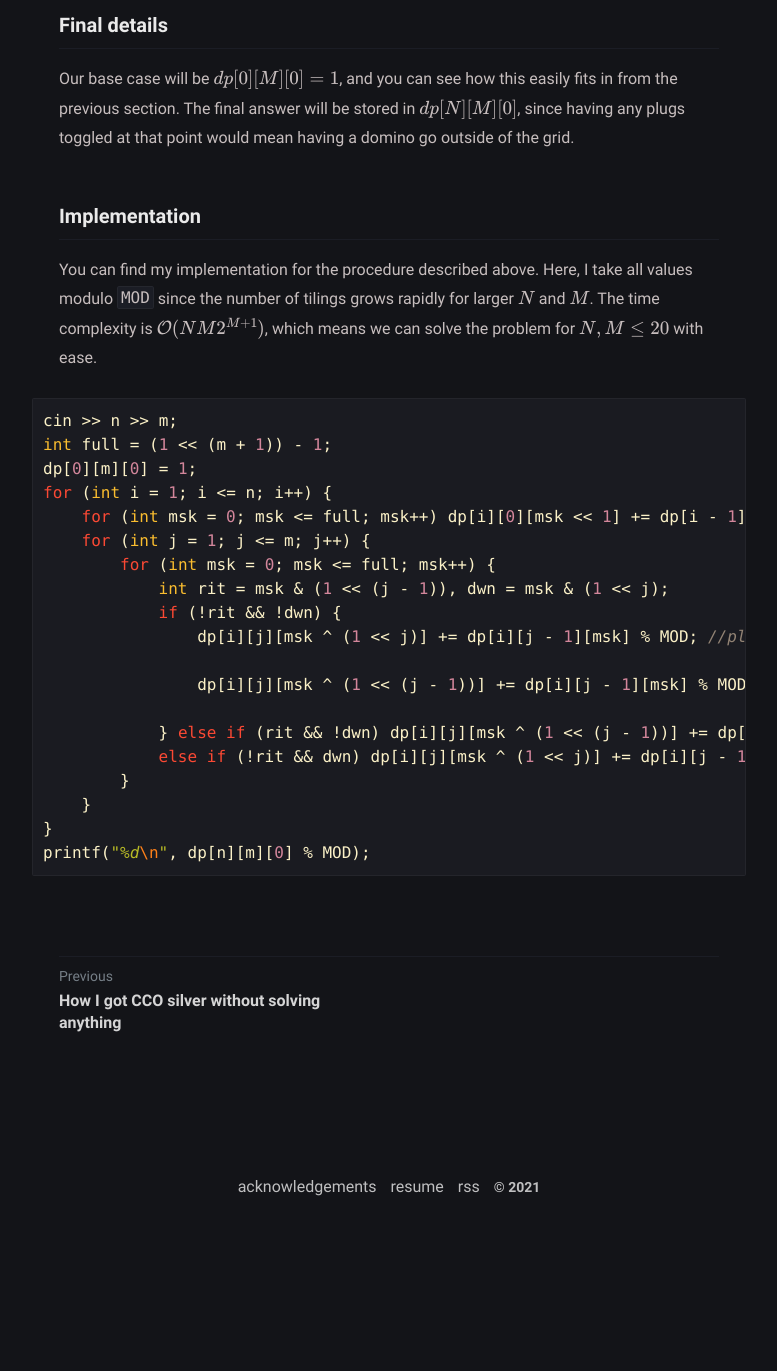
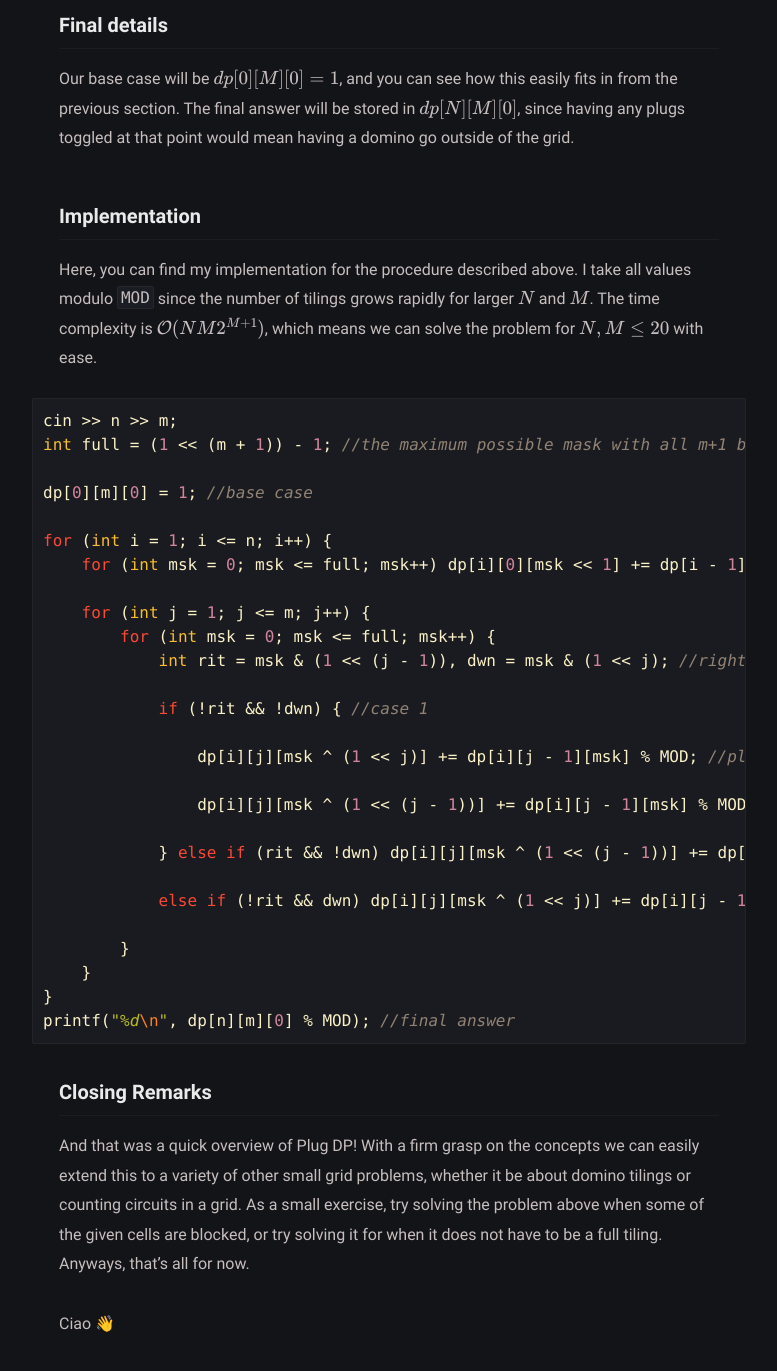
Before and after one commit to 4fecta/4fecta.ca, a Jekyll site: the page built from _posts/a-soft-introduction-to-plug-dp/2021-05-17-a-soft-introduction-to-plug-dp.md, in a window 1280 px wide and 1400 px high, scrolled down 3315 px. Shown: the top 1371 px of the window, without its empty margins (251-1028 px from the left). Built offline with Jekyll 4.4.1, drawn with Linux system fonts in a browser that asks for light colours; formulas are drawn with MathJax 3; before the commit the page ends 4549 px from its top, so only the background shows below that.

Commit message:
Update 2021-05-17-a-soft-introduction-to-plug-dp.md

```diff
--- a/_posts/a-soft-introduction-to-plug-dp/2021-05-17-a-soft-introduction-to-plug-dp.md
+++ b/_posts/a-soft-introduction-to-plug-dp/2021-05-17-a-soft-introduction-to-plug-dp.md
@@ -71,24 +71,30 @@ Our base case will be $$dp[0][M][0] = 1$$, and you can see how this easily fits
 
 ### Implementation
 
-You can find my implementation for the procedure described above. Here, I take all values modulo `MOD` since the number of tilings grows rapidly for larger $$N$$ and $$M$$. The time complexity is $$\mathcal{O}(NM2^{M+1})$$, which means we can solve the problem for $$N, M \le 20$$ with ease.
+Here, you can find my implementation for the procedure described above. I take all values modulo `MOD` since the number of tilings grows rapidly for larger $$N$$ and $$M$$. The time complexity is $$\mathcal{O}(NM2^{M+1})$$, which means we can solve the problem for $$N, M \le 20$$ with ease.
 
 {% highlight cpp %}
 cin >> n >> m;
-int full = (1 << (m + 1)) - 1;
-dp[0][m][0] = 1;
+int full = (1 << (m + 1)) - 1; //the maximum possible mask with all m+1 bits set
+dp[0][m][0] = 1; //base case
 for (int i = 1; i <= n; i++) {
-    for (int msk = 0; msk <= full; msk++) dp[i][0][msk << 1] += dp[i - 1][m][msk];
+    for (int msk = 0; msk <= full; msk++) dp[i][0][msk << 1] += dp[i - 1][m][msk]; //transfer data from row i-1 to i
     for (int j = 1; j <= m; j++) {
         for (int msk = 0; msk <= full; msk++) {
-            int rit = msk & (1 << (j - 1)), dwn = msk & (1 << j);
-            if (!rit && !dwn) {
+            int rit = msk & (1 << (j - 1)), dwn = msk & (1 << j); //right and down plug from (i, j-1) respectively
+            if (!rit && !dwn) { //case 1
                 dp[i][j][msk ^ (1 << j)] += dp[i][j - 1][msk] % MOD; //place right domino
                 dp[i][j][msk ^ (1 << (j - 1))] += dp[i][j - 1][msk] % MOD; //place down domino
-            } else if (rit && !dwn) dp[i][j][msk ^ (1 << (j - 1))] += dp[i][j - 1][msk] % MOD;
-            else if (!rit && dwn) dp[i][j][msk ^ (1 << j)] += dp[i][j - 1][msk] % MOD;
+            } else if (rit && !dwn) dp[i][j][msk ^ (1 << (j - 1))] += dp[i][j - 1][msk] % MOD; //case 2
+            else if (!rit && dwn) dp[i][j][msk ^ (1 << j)] += dp[i][j - 1][msk] % MOD; //case 3
         }
     }
 }
-printf("%d\n", dp[n][m][0] % MOD);
+printf("%d\n", dp[n][m][0] % MOD); //final answer
 {% endhighlight %}
+
+### Closing Remarks
+
+And that was a quick overview of Plug DP! With a firm grasp on the concepts we can easily extend this to a variety of other small grid problems, whether it be about domino tilings or counting circuits in a grid. As a small exercise, try solving the problem above when some of the given cells are blocked, or try solving it for when it does not have to be a full tiling. Anyways, that's all for now.
+
+Ciao 👋
```
